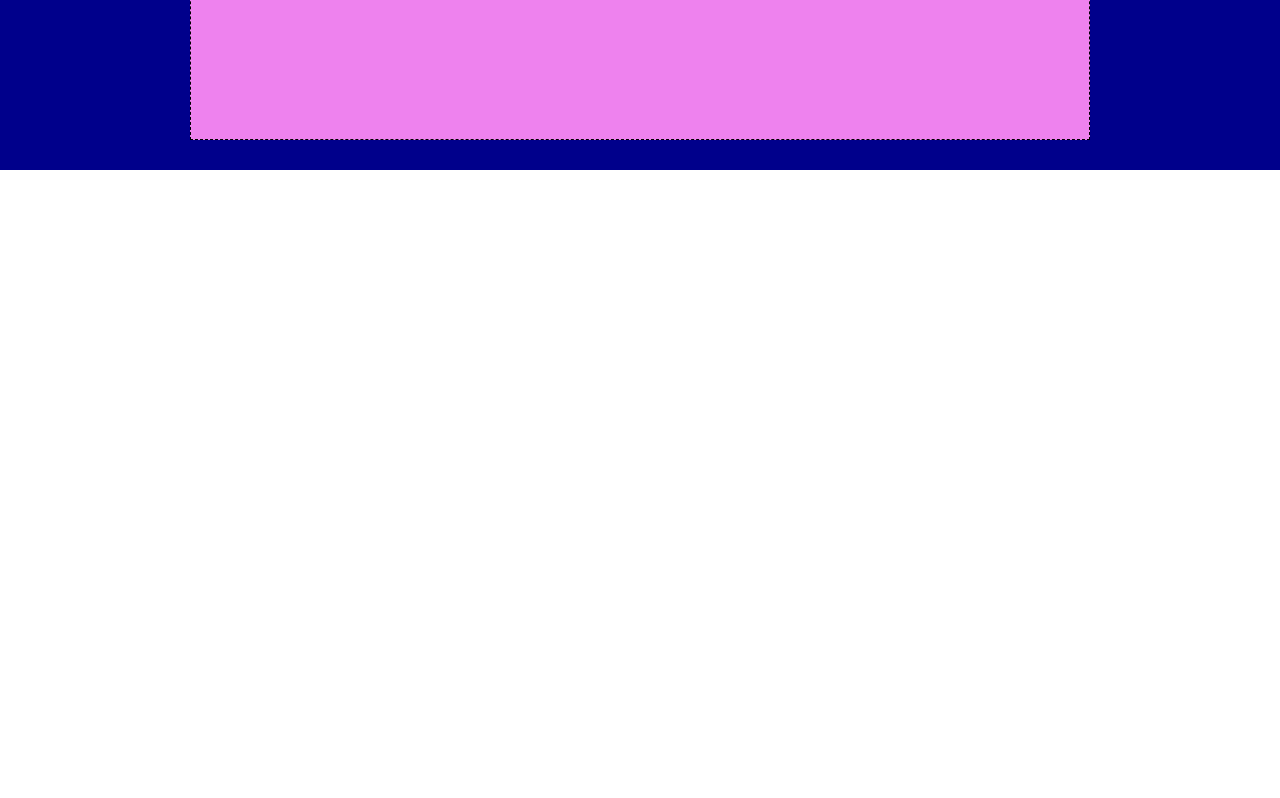
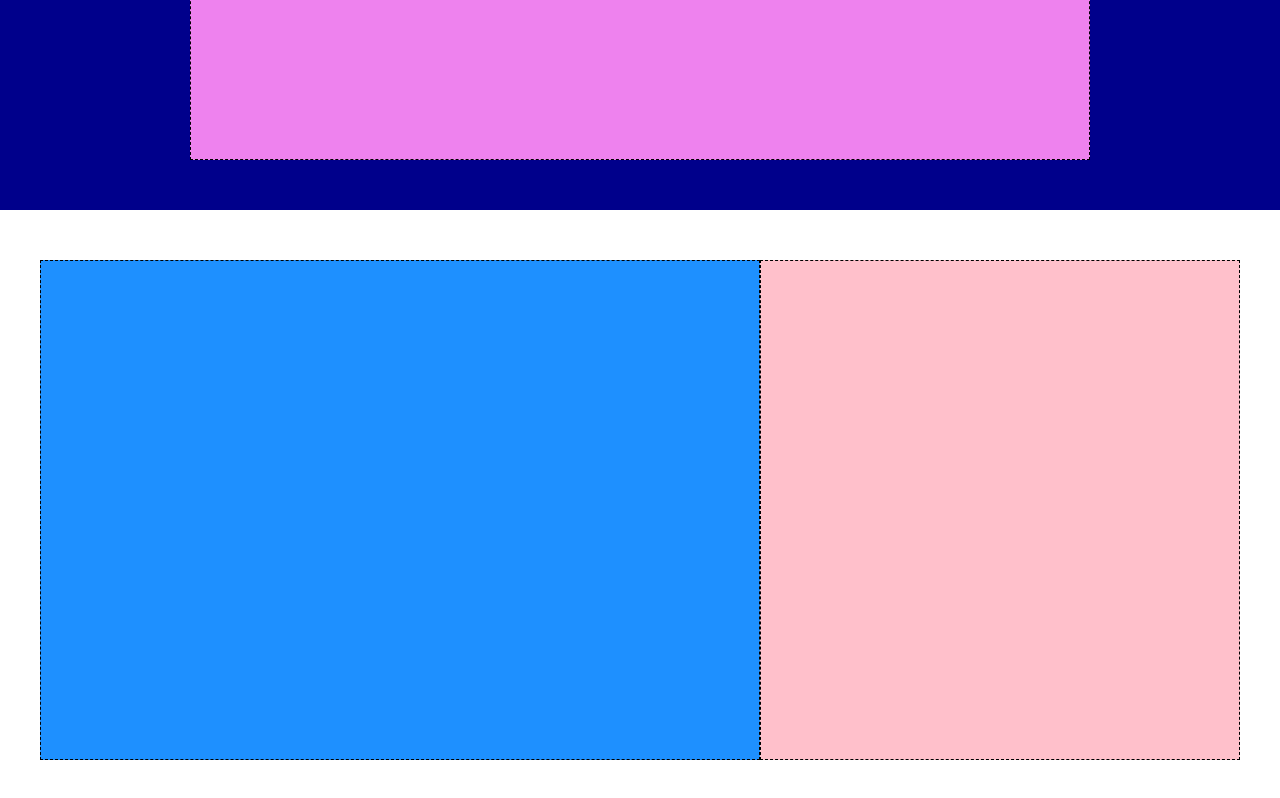
Before and after one commit to mattiadelmonaco/htmlcss-struttura-discord, a plain HTML site: page index.html in a window 1280 px wide. Shown: the part 360-1158 px from the top of the page. Before the commit the page ends 800 px from the top, so only its background shows below. Drawn offline with Linux system fonts and the light colour scheme.

Commit message:
feat: add first main's double columns

```diff
--- a/css/style.css
+++ b/css/style.css
@@ -62,7 +62,7 @@ nav {
 
 .header-bottom {
     background-color: #00008b;
-    padding: 30px 0;
+    padding: 50px 0;
 }
 
 .hero {
@@ -74,3 +74,30 @@ nav {
     margin-right: auto;
     border: 1px dashed black
 }
+
+/*-------------
+    MAIN
+------------*/
+
+/*-------------------------
+    MAIN'S DOUBLE COLUMNS
+---------------------------*/
+
+.columns {
+    display: flex;
+    margin: 50px 0;
+}
+
+.col-big {
+    background-color: #1e90ff;
+    width: 60%;
+    border: 1px dashed black;
+    height: 500px;
+}
+
+.col-small {
+    background-color: #ffc0cb;
+    width: 40%;
+    border: 1px dashed black;
+    height: 500px;
+}
--- a/index.html
+++ b/index.html
@@ -27,6 +27,20 @@
         <!-- /HEADER BOTTOM -->
     </header>
     <!-- /HEADER -->
+    <!-- MAIN -->
+    <main>
+        <!-- MAIN'S DOUBLE COLUMNS -->
+        <div class="container">
+            <div class="columns">
+                <div class="col-big"></div>
+                <div class="col-small"></div>
+            </div>
+        </div>
+        <!-- /MAIN'S DOUBLE COLUMNS -->
+
+    </main>
+    <!-- /MAIN -->
+
 </body>
 
 </html>
```
